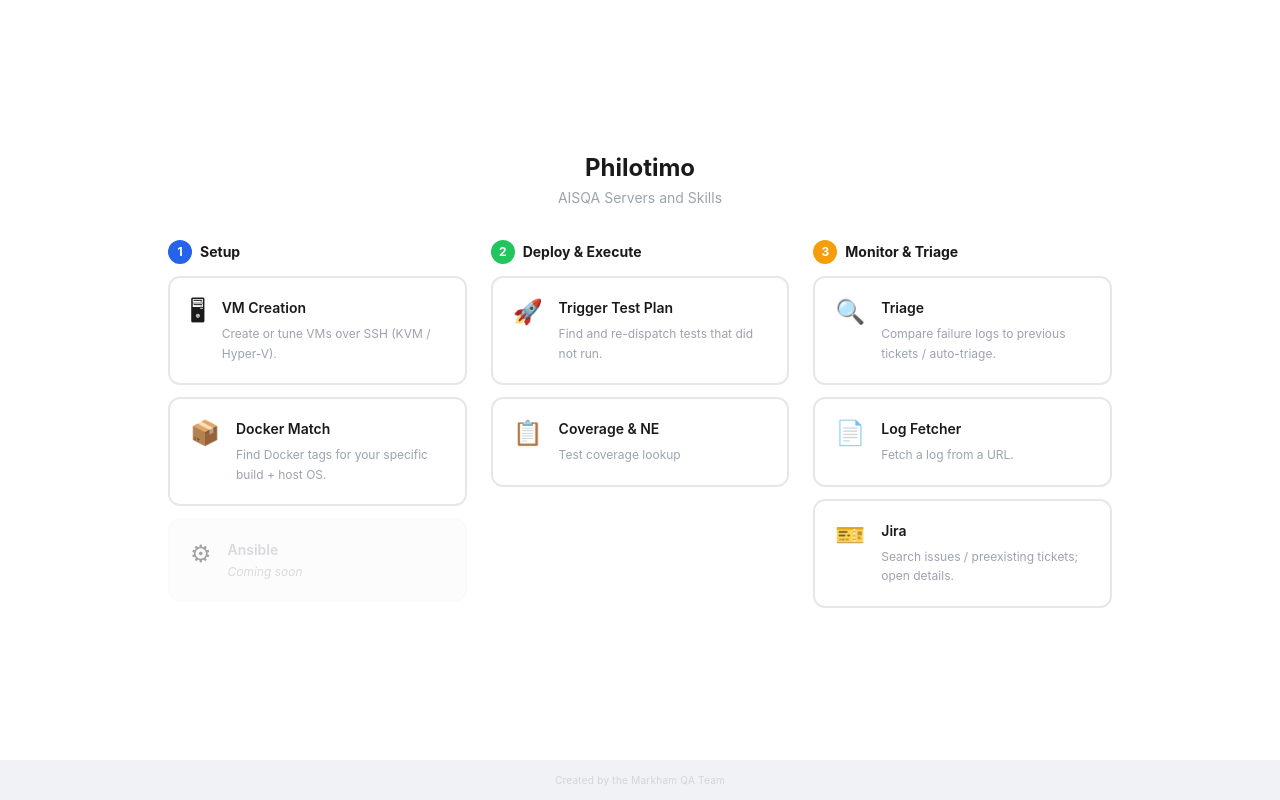
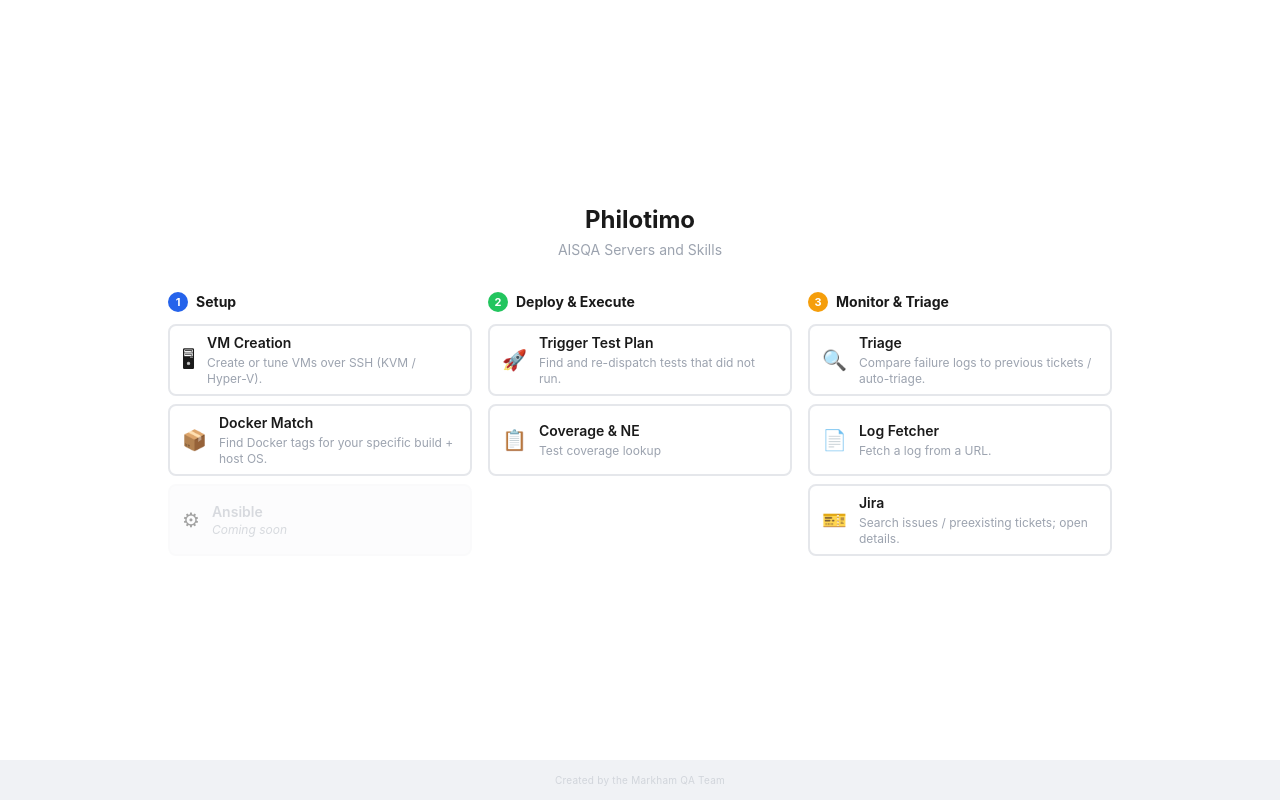
Before and after one commit to caroline-lyu00/philotimo, a Next.js app: page / in a window 1280 px wide. Built offline with nearby package versions, Linux system fonts and the light colour scheme.

Commit message:
Fix display boxes and dynamic sliding on landing page

```diff
--- a/src/app/page.tsx
+++ b/src/app/page.tsx
@@ -45,41 +45,41 @@ export default function Page() {
         <h1 className="text-2xl font-bold mb-1">Philotimo</h1>
         <p className="text-sm text-gray-400 mb-8">AISQA Servers and Skills</p>
 
-        <div className="grid grid-cols-3 gap-6 text-left">
+        <div className="grid grid-cols-3 gap-4 text-left">
           {COLUMNS.map((col) => (
-            <div key={col.number}>
+            <div key={col.number} className="min-w-0 flex flex-col">
               <div className="flex items-center gap-2 mb-3">
                 <div
-                  className="w-6 h-6 rounded-full flex items-center justify-center text-white text-xs font-bold shrink-0"
+                  className="w-5 h-5 rounded-full flex items-center justify-center text-white text-[11px] font-bold shrink-0"
                   style={{ background: col.color }}
                 >
                   {col.number}
                 </div>
-                <span className="text-sm font-bold">{col.label}</span>
+                <span className="text-sm font-bold truncate">{col.label}</span>
               </div>
-              <div className="flex flex-col gap-3">
+              <div className="flex flex-col gap-2">
                 {col.skills.map((skill) =>
                   skill.comingSoon ? (
                     <div
                       key={skill.href}
-                      className="flex items-start gap-4 border-2 border-gray-100 rounded-xl p-5 bg-gray-50 opacity-40 cursor-not-allowed"
+                      className="flex items-center gap-3 border-2 border-gray-100 rounded-lg px-3 py-2.5 bg-gray-50 opacity-40 cursor-not-allowed h-[72px]"
                     >
-                      <span className="text-2xl leading-none pt-0.5 grayscale">{skill.icon}</span>
-                      <div>
-                        <div className="text-sm font-semibold text-gray-400">{skill.title}</div>
-                        <div className="text-xs text-gray-400 italic mt-1">Coming soon</div>
+                      <span className="text-xl shrink-0 grayscale">{skill.icon}</span>
+                      <div className="min-w-0">
+                        <div className="text-sm font-semibold text-gray-400 truncate">{skill.title}</div>
+                        <div className="text-xs text-gray-400 italic">Coming soon</div>
                       </div>
                     </div>
                   ) : (
                     <Link
                       key={skill.href}
                       href={skill.href}
-                      className={`flex items-start gap-4 border-2 border-gray-200 rounded-xl p-5 transition-colors ${col.hoverBorder} ${col.hoverBg}`}
+                      className={`flex items-center gap-3 border-2 border-gray-200 rounded-lg px-3 py-2.5 transition-colors h-[72px] ${col.hoverBorder} ${col.hoverBg}`}
                     >
-                      <span className="text-2xl leading-none pt-0.5">{skill.icon}</span>
-                      <div>
-                        <div className="text-sm font-semibold">{skill.title}</div>
-                        <div className="text-xs text-gray-400 mt-1.5 leading-relaxed">{skill.desc}</div>
+                      <span className="text-xl shrink-0">{skill.icon}</span>
+                      <div className="min-w-0">
+                        <div className="text-sm font-semibold truncate">{skill.title}</div>
+                        <div className="text-xs text-gray-400 mt-0.5 line-clamp-2 leading-snug">{skill.desc}</div>
                       </div>
                     </Link>
                   )
--- a/src/components/OutputBox.tsx
+++ b/src/components/OutputBox.tsx
@@ -133,12 +133,12 @@ export function SkillCard({
     <Link
       href={href}
       className={[
-        'border-2 border-[#e0e0e0] rounded-lg p-3 flex items-center gap-2.5 transition-colors',
+        'border-2 border-[#e0e0e0] rounded-lg p-3 flex items-center gap-2.5 transition-colors h-[96px] overflow-hidden',
         hover[accent],
       ].join(' ')}
     >
-      <div className="text-lg">{icon}</div>
-      <div>
+      <div className="text-lg shrink-0">{icon}</div>
+      <div className="min-w-0">
         <div className="text-xs font-semibold">{title}</div>
         <div className="text-[10px] text-gray-400">{description}</div>
       </div>
```
